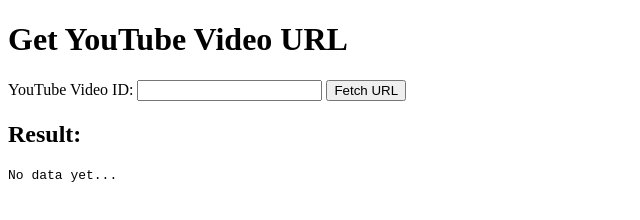
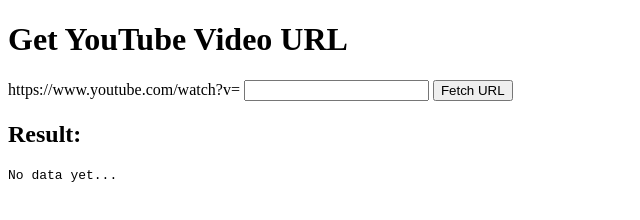
Before and after one commit to pokemogukunns/Display, a plain HTML site: page index.html in a window 1280 px wide. Shown: the whole page, without its empty margins (0-640 px from the left). Drawn offline with Linux system fonts and the light colour scheme.

Commit message:
Update index.html

```diff
--- a/index.html
+++ b/index.html
@@ -8,7 +8,7 @@
 <body>
     <h1>Get YouTube Video URL</h1>
     <form id="video-form">
-        <label for="videoid">YouTube Video ID:</label>
+        <label for="videoid">https://www.youtube.com/watch?v=</label>
         <input type="text" id="videoid" name="videoid" required>
         <button type="submit">Fetch URL</button>
     </form>
```
